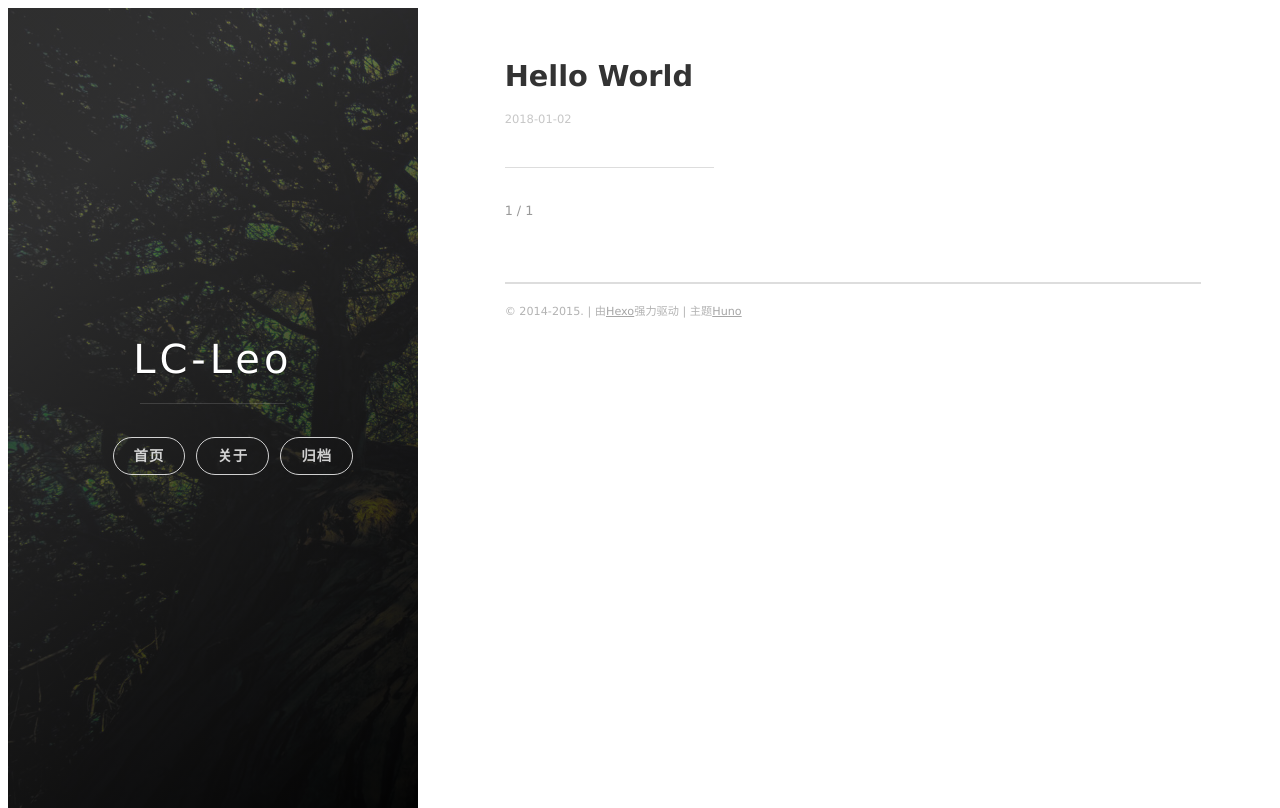
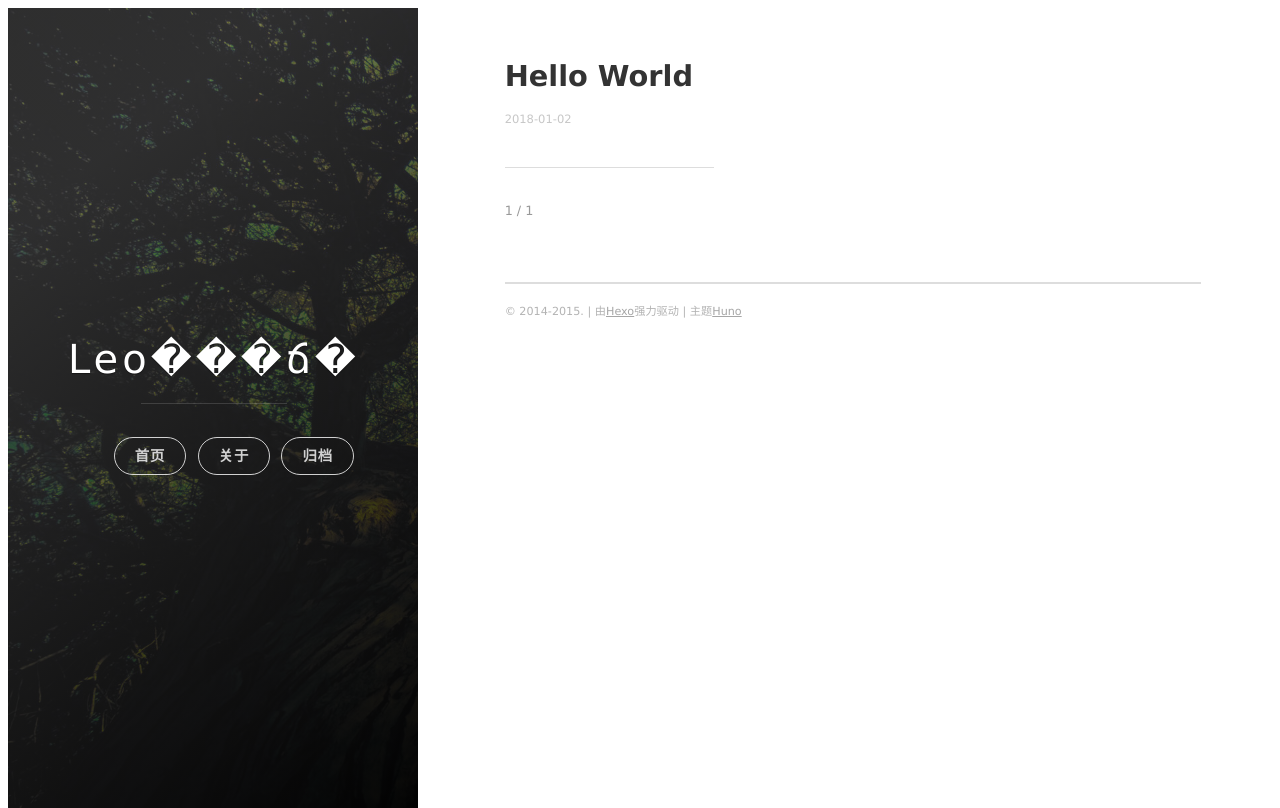
Before and after one commit to cherrymisszhang/lc-leo.github.io, a plain HTML site: page index.html in a window 1280 px wide. Drawn offline with nearby package versions, Linux system fonts and the light colour scheme; some packages are replaced by stand-ins of ours.

Commit message:
Site updated: 2018-01-03 21:31:47

```diff
--- a/index.html
+++ b/index.html
@@ -7,7 +7,7 @@
 
 
     <title>
-      LC-Leo
+      Leo���ճ�
     </title>
 
     <meta name="viewport" content="width=device-width, initial-scale=1, maximum-scale=1, user-scalable=no">
@@ -20,13 +20,13 @@
 
     <meta name="description" content="һ��������Ϊ�����С��">
 <meta property="og:type" content="website">
-<meta property="og:title" content="LC-Leo">
+<meta property="og:title" content="Leo���ճ�">
 <meta property="og:url" content="http://yoursite.com/index.html">
-<meta property="og:site_name" content="LC-Leo">
+<meta property="og:site_name" content="Leo���ճ�">
 <meta property="og:description" content="һ��������Ϊ�����С��">
 <meta property="og:locale" content="zh-CN">
 <meta name="twitter:card" content="summary">
-<meta name="twitter:title" content="LC-Leo">
+<meta name="twitter:title" content="Leo���ճ�">
 <meta name="twitter:description" content="һ��������Ϊ�����С��">
 
 
@@ -59,7 +59,7 @@
 
 
 
-        <h1 class="panel-cover__title panel-title"><a href="/" title="link to homepage">LC-Leo</a></h1>
+        <h1 class="panel-cover__title panel-title"><a href="/" title="link to homepage">Leo���ճ�</a></h1>
         <hr class="panel-cover__divider" />
 
 
```
Also changed, not shown: 2018/01/02/hello-world/index.html (+5 -5 lines), archives/2018/01/index.html (+2 -2 lines), archives/2018/index.html (+2 -2 lines), archives/index.html (+2 -2 lines).
